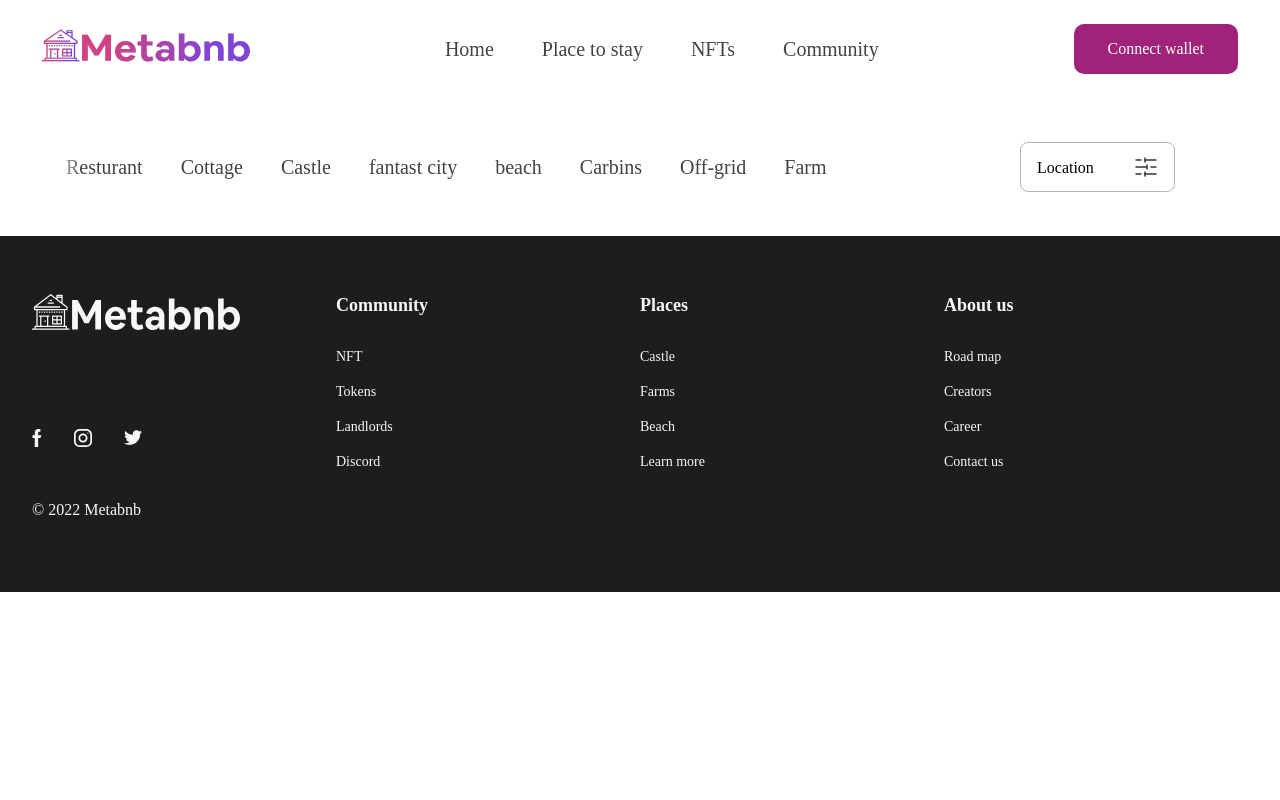
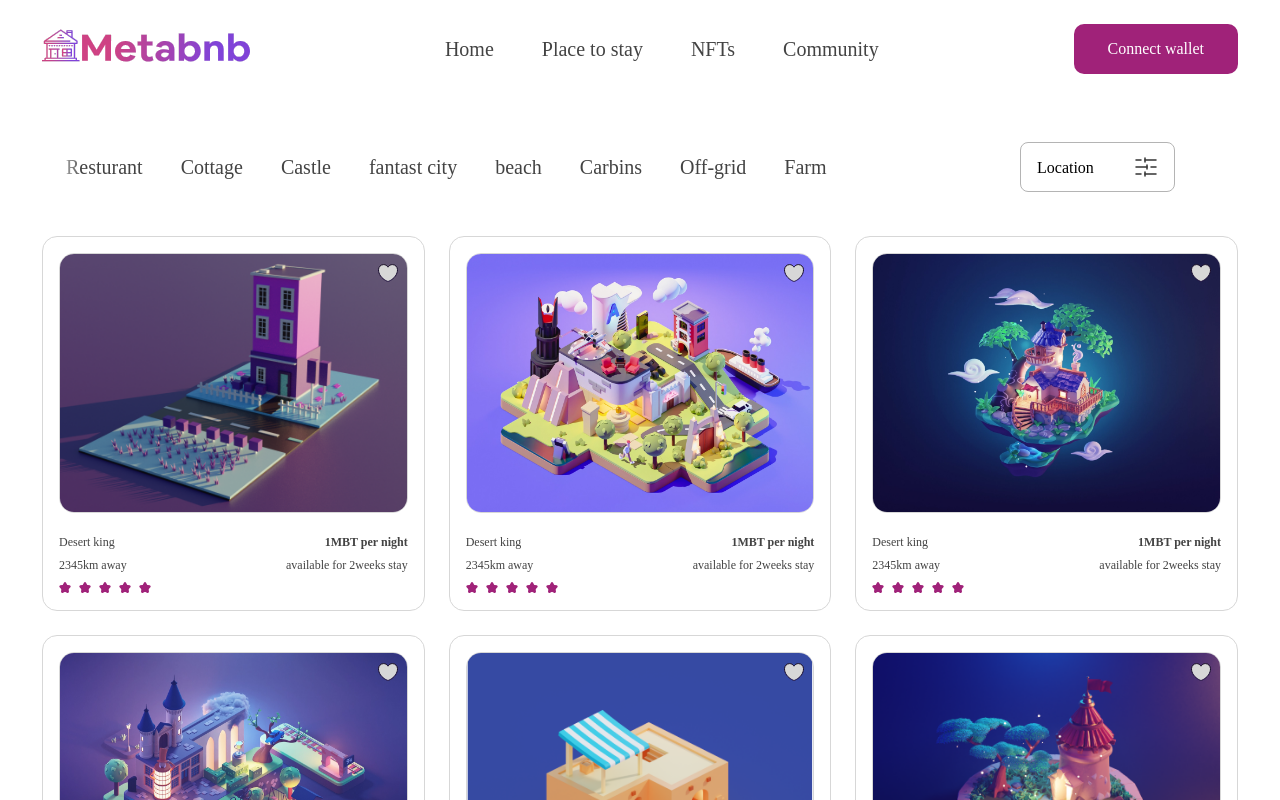
Before and after one commit to pena56/hng9-stage3, a React (Vite) app: page /places in a window 1280 px wide. Shown: the top 800 px of the page. Built offline with nearby package versions, Linux system fonts and the light colour scheme; a web font is replaced by a local one.

Commit message:
feat: add places page

```diff
--- a/src/components/Button/style.module.css
+++ b/src/components/Button/style.module.css
@@ -41,10 +41,11 @@
 .mt_btn_light:hover {
   background: linear-gradient(90deg, #a02279 11.45%, #a02279 11.45%);
   color: #ffffff;
+  border: 1px solid #ffffff;
 }
 
 .mt_btn_light:focus {
-  border: 1px solid #a02279;
+  border: 1px solid #ffffff;
 }
 
 .mt_btn:focus {
--- a/src/data/nfts.js
+++ b/src/data/nfts.js
@@ -6,6 +6,14 @@ import nft5 from "../assets/nfts/1.png";
 import nft6 from "../assets/nfts/2.png";
 import nft7 from "../assets/nfts/3.png";
 import nft8 from "../assets/nfts/4.png";
+import nft9 from "../assets/nfts/9.png";
+import nft10 from "../assets/nfts/10.png";
+import nft11 from "../assets/nfts/11.png";
+import nft12 from "../assets/nfts/12.png";
+import nft13 from "../assets/nfts/13.png";
+import nft14 from "../assets/nfts/14.png";
+import nft15 from "../assets/nfts/15.png";
+import nft16 from "../assets/nfts/16.png";
 
 export const homeNFTs = [
   {
@@ -81,3 +89,150 @@ export const homeNFTs = [
     stars: 5,
   },
 ];
+
+export const placesNFTs = [
+  {
+    id: 0,
+    cover: nft5,
+    name: "Desert king",
+    price: "1MBT per night",
+    distance: "2345km away",
+    availability: "available for 2weeks stay",
+    stars: 5,
+  },
+  {
+    id: 1,
+    cover: nft6,
+    name: "Desert king",
+    price: "1MBT per night",
+    distance: "2345km away",
+    availability: "available for 2weeks stay",
+    stars: 5,
+  },
+  {
+    id: 2,
+    cover: nft7,
+    name: "Desert king",
+    price: "1MBT per night",
+    distance: "2345km away",
+    availability: "available for 2weeks stay",
+    stars: 5,
+  },
+  {
+    id: 3,
+    cover: nft8,
+    name: "Desert king",
+    price: "1MBT per night",
+    distance: "2345km away",
+    availability: "available for 2weeks stay",
+    stars: 5,
+  },
+  {
+    id: 4,
+    cover: nft1,
+    name: "Desert king",
+    price: "1MBT per night",
+    distance: "2345km away",
+    availability: "available for 2weeks stay",
+    stars: 5,
+  },
+  {
+    id: 5,
+    cover: nft2,
+    name: "Desert king",
+    price: "1MBT per night",
+    distance: "2345km away",
+    availability: "available for 2weeks stay",
+    stars: 5,
+  },
+  {
+    id: 6,
+    cover: nft3,
+    name: "Desert king",
+    price: "1MBT per night",
+    distance: "2345km away",
+    availability: "available for 2weeks stay",
+    stars: 5,
+  },
+  {
+    id: 7,
+    cover: nft4,
+    name: "Desert king",
+    price: "1MBT per night",
+    distance: "2345km away",
+    availability: "available for 2weeks stay",
+    stars: 5,
+  },
+  {
+    id: 8,
+    cover: nft9,
+    name: "Desert king",
+    price: "1MBT per night",
+    distance: "2345km away",
+    availability: "available for 2weeks stay",
+    stars: 5,
+  },
+  {
+    id: 9,
+    cover: nft10,
+    name: "Desert king",
+    price: "1MBT per night",
+    distance: "2345km away",
+    availability: "available for 2weeks stay",
+    stars: 5,
+  },
+  {
+    id: 10,
+    cover: nft11,
+    name: "Desert king",
+    price: "1MBT per night",
+    distance: "2345km away",
+    availability: "available for 2weeks stay",
+    stars: 5,
+  },
+  {
+    id: 11,
+    cover: nft12,
+    name: "Desert king",
+    price: "1MBT per night",
+    distance: "2345km away",
+    availability: "available for 2weeks stay",
+    stars: 5,
+  },
+  {
+    id: 12,
+    cover: nft13,
+    name: "Desert king",
+    price: "1MBT per night",
+    distance: "2345km away",
+    availability: "available for 2weeks stay",
+    stars: 5,
+  },
+  {
+    id: 13,
+    cover: nft14,
+    name: "Desert king",
+    price: "1MBT per night",
+    distance: "2345km away",
+    availability: "available for 2weeks stay",
+    stars: 5,
+  },
+  {
+    id: 14,
+    cover: nft15,
+    name: "Desert king",
+    price: "1MBT per night",
+    distance: "2345km away",
+    availability: "available for 2weeks stay",
+    stars: 5,
+  },
+  {
+    id: 15,
+    cover: nft16,
+    name: "Desert king",
+    price: "1MBT per night",
+    distance: "2345km away",
+    availability: "available for 2weeks stay",
+    stars: 5,
+  },
+];
--- /dev/null
+++ b/src/helpers/ScrollToTop.jsx
@@ -0,0 +1,17 @@
+import { useEffect } from "react";
+import { useLocation } from "react-router-dom";
+
+export default function ScrollToTop() {
+  const { pathname } = useLocation();
+
+  useEffect(() => {
+    // "document.documentElement.scrollTo" is the magic for React Router Dom v6
+    document.documentElement.scrollTo({
+      top: 0,
+      left: 0,
+      behavior: "instant", // Optional if you want to skip the scrolling animation
+    });
+  }, [pathname]);
+
+  return null;
+}
--- a/src/layout/Navbar/style.module.css
+++ b/src/layout/Navbar/style.module.css
@@ -5,7 +5,7 @@
   justify-content: space-between;
   position: relative;
   transition: all 0.3s ease-in-out;
-  z-index: 100;
+  z-index: 1000;
 }
 
 .nav_sticky {
--- a/src/main.jsx
+++ b/src/main.jsx
@@ -2,6 +2,7 @@ import React from "react";
 import ReactDOM from "react-dom/client";
 import { BrowserRouter } from "react-router-dom";
 import LayoutProvider from "./context/LayoutProvider";
+import ScrollToTop from "./helpers/ScrollToTop";
 
 import App from "./App";
 import "./index.css";
@@ -10,6 +11,7 @@ ReactDOM.createRoot(document.getElementById("root")).render(
   <React.StrictMode>
     <LayoutProvider>
       <BrowserRouter>
+        <ScrollToTop />
         <App />
       </BrowserRouter>
     </LayoutProvider>
--- a/src/pages/Places/index.jsx
+++ b/src/pages/Places/index.jsx
@@ -1,11 +1,27 @@
 import style from "./style.module.css";
 import PageLayout from "../../layout/PageLayout";
 import TagsContainer from "../../components/TagsContainer";
+import NFTCard from "../../components/NFTCard";
+import { placesNFTs } from "../../data/nfts";
 
 export default function Places() {
   return (
     <PageLayout>
       <TagsContainer />
+
+      <div className={style.nftsContainer}>
+        {placesNFTs.map((nft) => (
+          <NFTCard
+            key={nft.id}
+            cover={nft.cover}
+            name={nft.name}
+            price={nft.price}
+            distance={nft.distance}
+            availability={nft.availability}
+            stars={nft.stars}
+          />
+        ))}
+      </div>
     </PageLayout>
   );
 }
--- a/src/pages/Places/style.module.css
+++ b/src/pages/Places/style.module.css
@@ -0,0 +1,24 @@
+.nftsContainer {
+  display: grid;
+  grid-template-columns: 1fr;
+  gap: 24px;
+  margin-bottom: 53px;
+}
+
+@media screen and (min-width: 670px) {
+  .nftsContainer {
+    grid-template-columns: 1fr 1fr;
+  }
+}
+
+@media screen and (min-width: 980px) {
+  .nftsContainer {
+    grid-template-columns: 1fr 1fr 1fr;
+  }
+}
+
+@media screen and (min-width: 1340px) {
+  .nftsContainer {
+    grid-template-columns: 1fr 1fr 1fr 1fr;
+  }
+}
```
